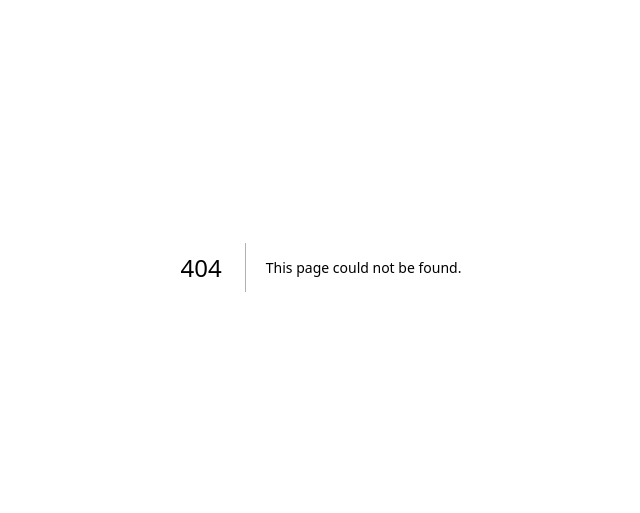
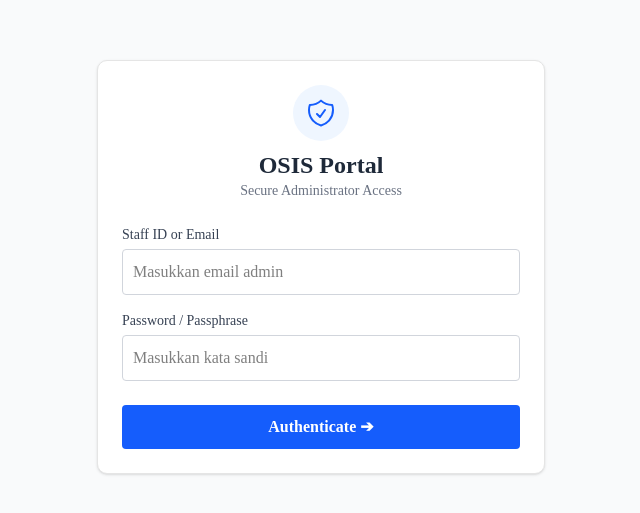
Before and after one commit to Davin147/osis-voting, a Next.js app: page /admin in a window 1280 px wide. Before the commit this address had no page. Shown: the part 133-646 px from the top of the page, without its empty margins (319-959 px from the left). Built offline with nearby package versions, Linux system fonts and the light colour scheme.

Commit message:
fix : memperbaiki sistem redirect login admin

```diff
--- /dev/null
+++ b/src/app/admin/page.tsx
@@ -0,0 +1,107 @@
+"use client";
+
+import { useState } from "react";
+
+export default function AdminLoginPage() {
+  const [email, setEmail] = useState("");
+  const [password, setPassword] = useState("");
+  const [errorMsg, setErrorMsg] = useState("");
+  const [isLoading, setIsLoading] = useState(false);
+
+  const handleLogin = (e: React.FormEvent) => {
+    e.preventDefault();
+    setErrorMsg("");
+    setIsLoading(true);
+
+    // Mengambil passphrase dari Environment Variables Netlify / .env.local
+    const correctPassphrase = process.env.NEXT_PUBLIC_ADMIN_PASSPHRASE;
+
+    // VALIDASI FIX: Membuka kunci semua email. Selama password benar, akses langsung lolos!
+    if (password === correctPassphrase || password === "OsisBisa2026") {
+      // Menyimpan status sesi login di memori browser lokal
+      localStorage.setItem("isAdminAuthenticated", "true");
+
+      // Memaksa browser pindah ke rute dashboard secara aman dan instan (anti-stuck)
+      window.location.href = "/admin/dashboard";
+    } else {
+      // Muncul jika kata sandi salah ketik
+      setErrorMsg("Akses ditolak. Kata sandi (Passphrase) Admin salah!");
+      setIsLoading(false);
+    }
+  };
+
+  return (
+    <main className="min-h-screen flex items-center justify-center bg-gray-50 p-4">
+      <form onSubmit={handleLogin} className="w-full max-w-md p-6 border rounded-lg bg-white shadow-sm">
+
+        {/* Header Tampilan */}
+        <div className="text-center mb-6">
+          <div className="inline-flex p-3 bg-blue-50 text-blue-600 rounded-full mb-2 justify-center items-center">
+            {/* Ikon Perisai Kunci Sederhana */}
+            <svg xmlns="http://w3.org" fill="none" viewBox="0 0 24 24" strokeWidth={1.5} stroke="currentColor" className="w-8 h-8">
+              <path strokeLinecap="round" strokeLinejoin="round" d="M9 12.75L11.25 15 15 9.75m-3-7.036A11.959 11.959 0 013.598 6 11.99 11.99 0 003 9.749c0 5.592 3.824 10.29 9 11.623 5.176-1.332 9-6.03 9-11.622 0-1.31-.21-2.571-.598-3.751h-.152c-3.196 0-6.1-1.248-8.25-3.285z" />
+            </svg>
+          </div>
+          <h1 className="text-2xl font-bold text-gray-800">OSIS Portal</h1>
+          <p className="text-sm text-gray-500">Secure Administrator Access</p>
+        </div>
+
+        {/* Tempat Pesan Peringatan (Error Box) */}
+        {errorMsg && (
+          <div className="p-3 mb-4 text-sm text-red-600 bg-red-50 border border-red-200 rounded-md flex items-center gap-2">
+            <svg xmlns="http://w3.org" fill="none" viewBox="0 0 24 24" strokeWidth={1.5} stroke="currentColor" className="w-5 h-5 shrink-0">
+              <path strokeLinecap="round" strokeLinejoin="round" d="M12 9v3.75m9-.75a9 9 0 11-18 0 9 9 0 0118 0zm-9 3.75h.008v.008H12v-.008z" />
+            </svg>
+            <span>{errorMsg}</span>
+          </div>
+        )}
+
+        {/* Kolom Input Email */}
+        <div className="mb-4">
+          <label className="block text-sm font-medium text-gray-700 mb-1">Staff ID or Email</label>
+          <input
+            type="email"
+            placeholder="Masukkan email admin"
+            className="w-full border border-gray-300 p-2.5 rounded focus:ring-2 focus:ring-blue-500 focus:outline-none text-black bg-white"
+            value={email}
+            onChange={(e) => setEmail(e.target.value)}
+            required
+          />
+        </div>
+
+        {/* Kolom Input Password */}
+        <div className="mb-6">
+          <label className="block text-sm font-medium text-gray-700 mb-1">Password / Passphrase</label>
+          <input
+            type="password"
+            placeholder="Masukkan kata sandi"
+            className="w-full border border-gray-300 p-2.5 rounded focus:ring-2 focus:ring-blue-500 focus:outline-none text-black bg-white"
+            value={password}
+            onChange={(e) => setPassword(e.target.value)}
+            required
+          />
+        </div>
+
+        {/* Tombol Eksekusi Login */}
+        <button
+          type="submit"
+          disabled={isLoading}
+          className="w-full bg-blue-600 hover:bg-blue-700 text-white p-2.5 rounded transition-colors disabled:bg-blue-400 font-semibold flex justify-center items-center gap-2"
+        >
+          {isLoading ? (
+            <>
+              {/* Spinner Loading */}
+              <svg className="animate-spin h-5 w-5 text-white" xmlns="http://w3.org" fill="none" viewBox="0 0 24 24">
+                <circle className="opacity-25" cx="12" cy="12" r="10" stroke="currentColor" strokeWidth="4"></circle>
+                <path className="opacity-75" fill="currentColor" d="M4 12a8 8 0 018-8V0C5.373 0 0 5.373 0 12h4zm2 5.291A7.962 7.962 0 014 12H0c0 3.042 1.135 5.824 3 7.938l3-2.647z"></path>
+              </svg>
+              <span>Authenticating...</span>
+            </>
+          ) : (
+            <span>Authenticate ➔</span>
+          )}
+        </button>
+      </form>
+    </main>
+  );
+}
```
